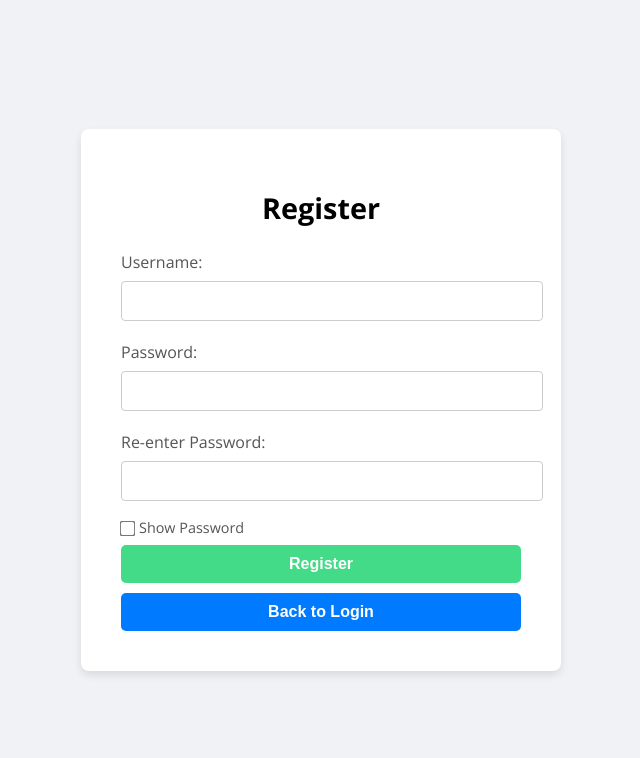
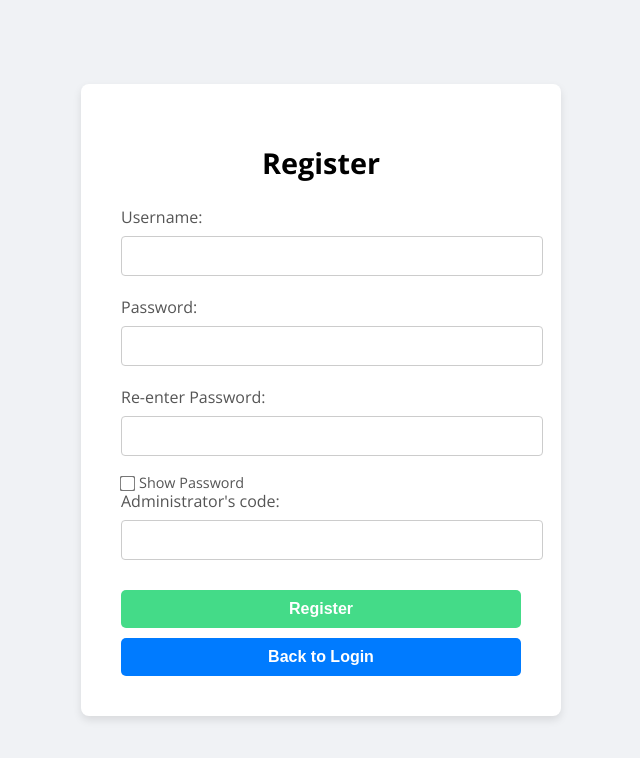
Before and after one commit to rocketninja7/h4g2025, a React (Create React App) app in the folder frontend/login/: page /register in a window 1280 px wide. Shown: the top 758 px of the page, without its empty margins (319-959 px from the left). Built offline with nearby package versions, Linux system fonts and the light colour scheme.

Commit message:
Styling changes minor

```diff
--- a/frontend/login/src/CreateTask.js
+++ b/frontend/login/src/CreateTask.js
@@ -219,7 +219,7 @@ const isUserConfirmed = (userId) => {
             color: '#374151'
         },
         input: {
-            padding: '8px 12px',
+            padding: '8px 5px',
             borderRadius: '6px',
             border: '1px solid #e5e7eb',
             fontSize: '14px'
--- a/frontend/login/src/Register.js
+++ b/frontend/login/src/Register.js
@@ -78,6 +78,14 @@ function Register() {
             />
             <label htmlFor="show-password">Show Password</label>
           </div>
+          <div className="form-group">
+            <label>Administrator's code:</label>
+            <input
+              type={showPassword ? 'text' : 'password'}
+              id="admin-code"
+              required
+            />
+          </div>
           <button type="submit" className="button login-button">
             Register
           </button>
```
